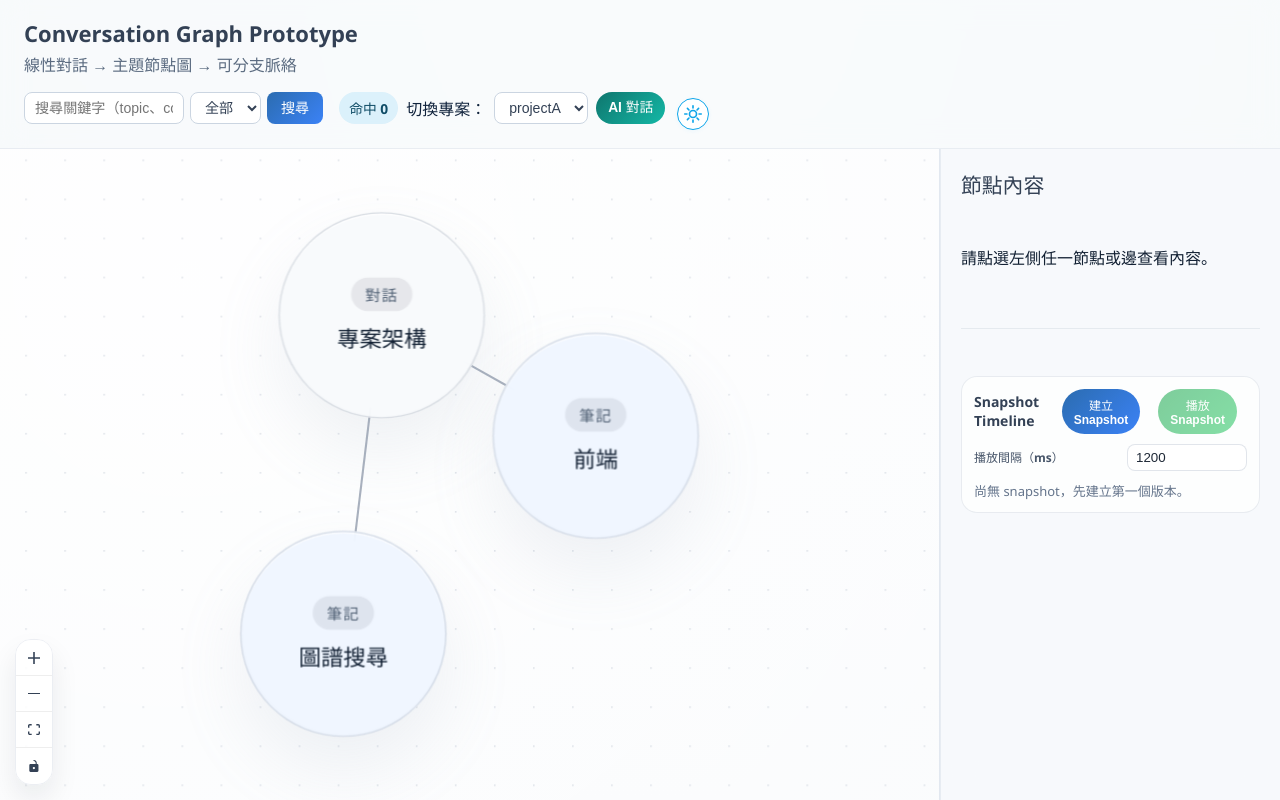
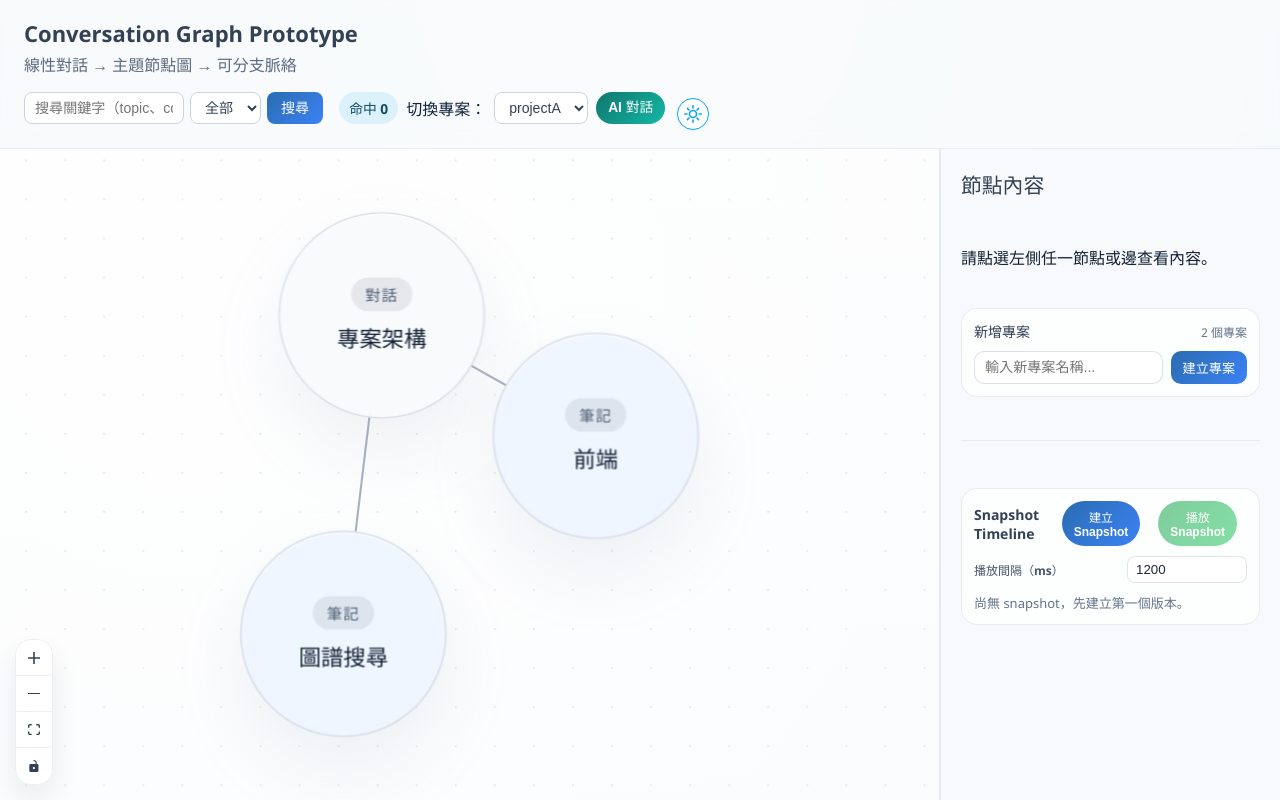
Before and after one commit to paiching/GraphFlow, a React (Vite) app in the folder chat-graph-prototype/: page / in a window 1280 px wide. Built offline with nearby package versions, Linux system fonts and the light colour scheme.

Commit message:
建立專案

```diff
--- a/chat-graph-prototype/src/App.css
+++ b/chat-graph-prototype/src/App.css
@@ -1092,6 +1092,65 @@ button:hover {
   background: rgba(37, 99, 235, 0.2);
 }
 
+.dashboard-project-panel {
+  margin-top: 4px;
+  padding: 12px;
+  border: 1px solid rgba(148, 163, 184, 0.2);
+  border-radius: 16px;
+  background: rgba(255, 255, 255, 0.72);
+}
+
+.dashboard-project-panel__header {
+  display: flex;
+  justify-content: space-between;
+  align-items: baseline;
+  gap: 8px;
+  margin-bottom: 10px;
+}
+
+.dashboard-project-panel__header h3 {
+  margin: 0;
+  font-size: 14px;
+  color: #334155;
+}
+
+.dashboard-project-panel__header span {
+  color: #64748b;
+  font-size: 12px;
+}
+
+.dashboard-project-panel__form {
+  display: grid;
+  grid-template-columns: 1fr auto;
+  gap: 8px;
+}
+
+.dashboard-project-panel__form input {
+  width: 100%;
+  min-width: 0;
+  padding: 7px 10px;
+  border: 1px solid rgba(148, 163, 184, 0.32);
+  border-radius: 10px;
+  background: #fff;
+  color: #1f2937;
+  font-size: 0.88rem;
+}
+
+.dashboard-project-panel__form input:focus {
+  outline: none;
+  border-color: rgba(14, 165, 233, 0.65);
+  box-shadow: 0 0 0 2px rgba(14, 165, 233, 0.14);
+}
+
+.dashboard-project-panel__create {
+  width: auto;
+  margin: 0;
+  padding: 7px 12px;
+  border-radius: 10px;
+  font-size: 0.82rem;
+  box-shadow: none;
+}
+
 .node-dialogue-panel {
   margin-bottom: 16px;
   padding: 12px;
--- a/chat-graph-prototype/src/App.tsx
+++ b/chat-graph-prototype/src/App.tsx
@@ -489,6 +489,7 @@ function App() {
   const [appliedSearchKeyword, setAppliedSearchKeyword] = useState("");
   const [appliedSearchScope, setAppliedSearchScope] =
     useState<SearchScope>("all");
+  const [newProjectName, setNewProjectName] = useState("");
 
   const normalizedSearchKeyword = useMemo(
     () => appliedSearchKeyword.trim().toLowerCase(),
@@ -499,6 +500,36 @@ function App() {
     setAppliedSearchKeyword(searchKeywordInput);
     setAppliedSearchScope(searchScopeInput);
   }, [searchKeywordInput, searchScopeInput]);
+
+  const handleCreateProject = useCallback(() => {
+    const trimmed = newProjectName.trim();
+    if (!trimmed) {
+      alert("請輸入專案名稱");
+      return;
+    }
+
+    if (projects[trimmed]) {
+      alert("專案名稱已存在，請使用不同名稱");
+      return;
+    }
+
+    const rootNode: ConversationNode = {
+      id: crypto.randomUUID(),
+      parentId: null,
+      role: "筆記",
+      topic: trimmed,
+      content: "新專案已建立，請開始新增節點內容。",
+      createdAt: new Date().toISOString(),
+    };
+
+    setProjects((prev) => ({
+      ...prev,
+      [trimmed]: [rootNode],
+    }));
+
+    setSelectedProjectId(trimmed);
+    setNewProjectName("");
+  }, [newProjectName, projects]);
 
   const searchResult = useMemo(() => {
     if (!normalizedSearchKeyword) {
@@ -1797,6 +1828,36 @@ function App() {
                   <p>請點選左側任一節點或邊查看內容。</p>
                 )}
 
+                {isDashboardView && (
+                  <section className="dashboard-project-panel">
+                    <div className="dashboard-project-panel__header">
+                      <h3>新增專案</h3>
+                      <span>{Object.keys(projects).length} 個專案</span>
+                    </div>
+                    <div className="dashboard-project-panel__form">
+                      <input
+                        type="text"
+                        value={newProjectName}
+                        onChange={(event) => setNewProjectName(event.target.value)}
+                        placeholder="輸入新專案名稱..."
+                        onKeyDown={(event) => {
+                          if (event.key === "Enter") {
+                            event.preventDefault();
+                            handleCreateProject();
+                          }
+                        }}
+                      />
+                      <button
+                        type="button"
+                        className="dashboard-project-panel__create"
+                        onClick={handleCreateProject}
+                      >
+                        建立專案
+                      </button>
+                    </div>
+                  </section>
+                )}
+
                 {isDashboardView && <hr />}
 
                 {isDashboardView && (
```
